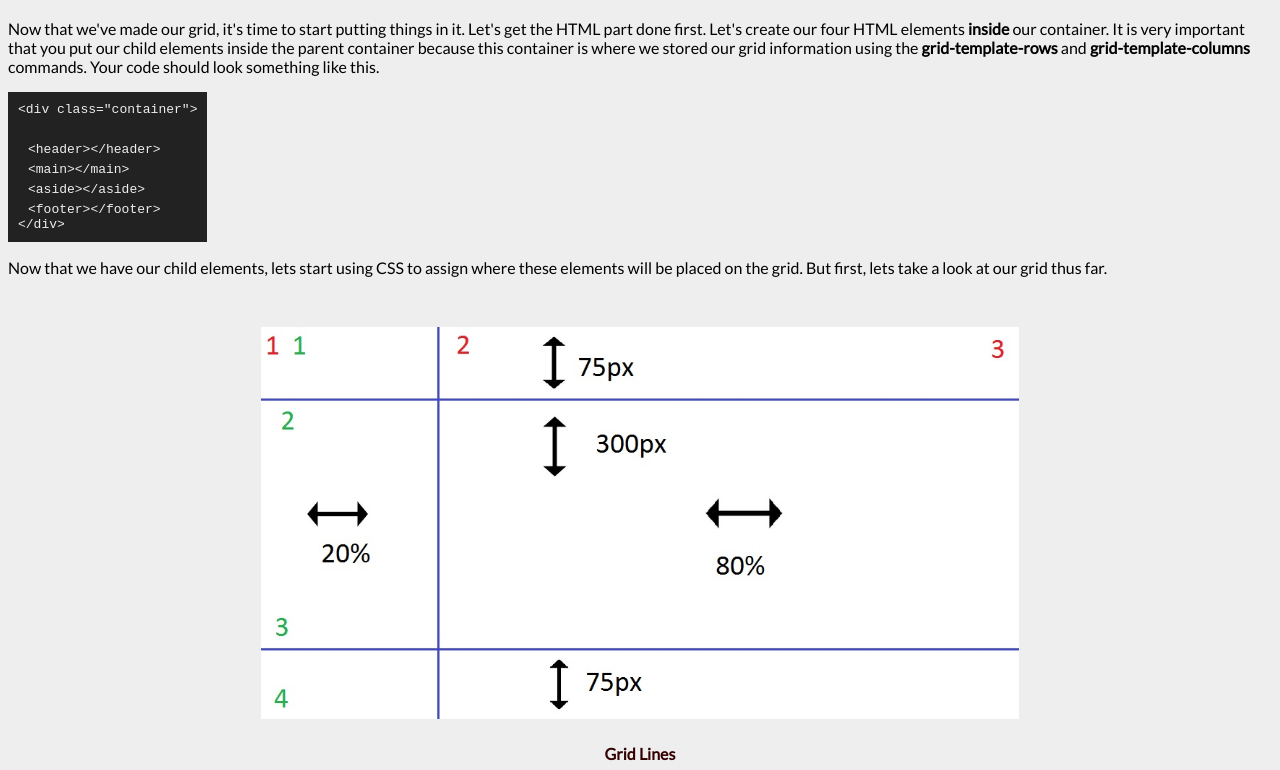
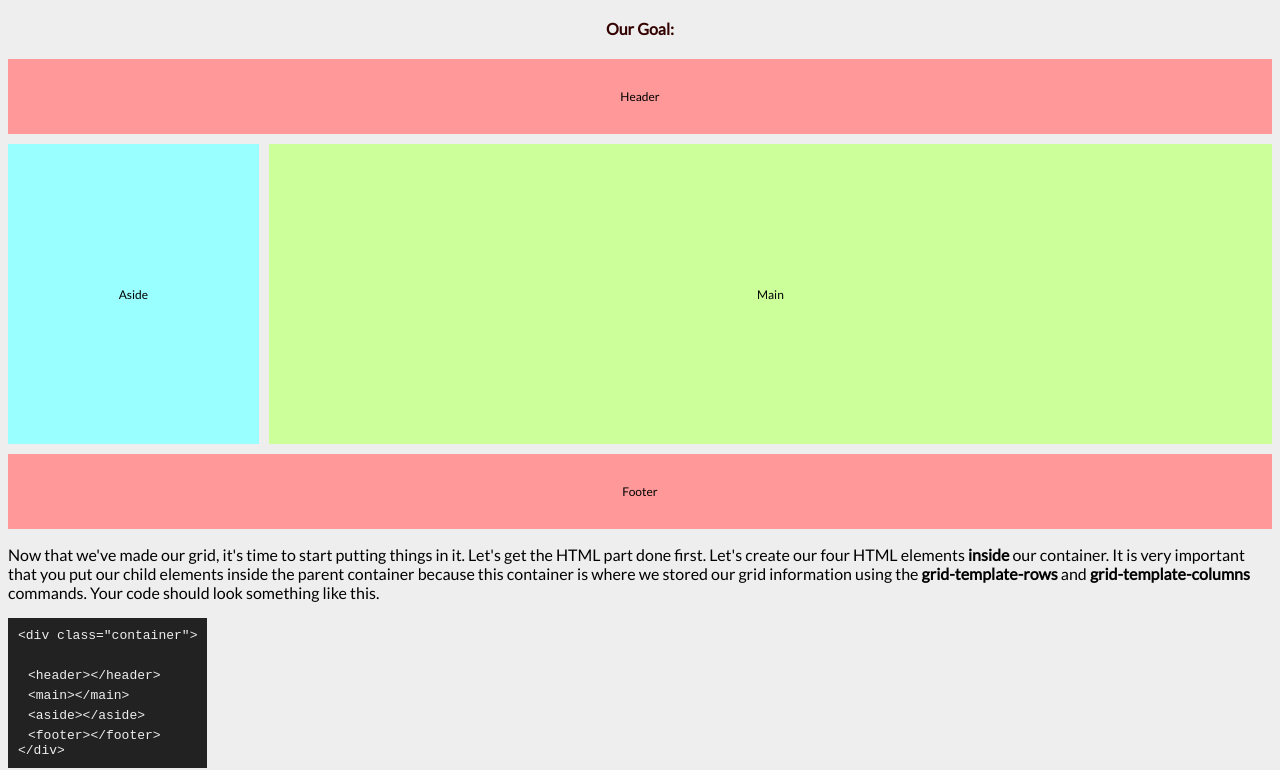
Before and after one commit to Fleury14/grid-lesson, a plain HTML site: page child-elements.html in a window 1280 px wide. Shown: the part 63-833 px from the top of the page. Drawn offline with Linux system fonts and the light colour scheme.

Commit message:
included the goal in page 2 (get-started)

```diff
--- a/child-elements.html
+++ b/child-elements.html
@@ -9,6 +9,21 @@
 </head>
 <body>
     <h1>Creating Child elements</h1>
+    <h4>Our Goal:</h4>
+    <main>
+        <div class="ex-head">
+            <span>Header</span>
+        </div>
+        <div class="ex-aside">
+            <span>Aside</span>
+        </div>
+        <div class="ex-main">
+            <span>Main</span>
+        </div>
+        <div class="ex-foot">
+            <span>Footer</span>
+        </div>
+    </main>
     <p>Now that we've made our grid, it's time to start putting things in it. Let's get the HTML part done first. Let's create our four HTML elements <b>inside</b> our container. It is very important that you put our child elements inside the parent container because this container is where we stored our grid information using the <b>grid-template-rows</b> and <b>grid-template-columns</b> commands. Your code should look something like this.</p>
     <div class="code-box">
         <code>
```
Also changed, not shown: get-started.html (+15 -0 lines).
